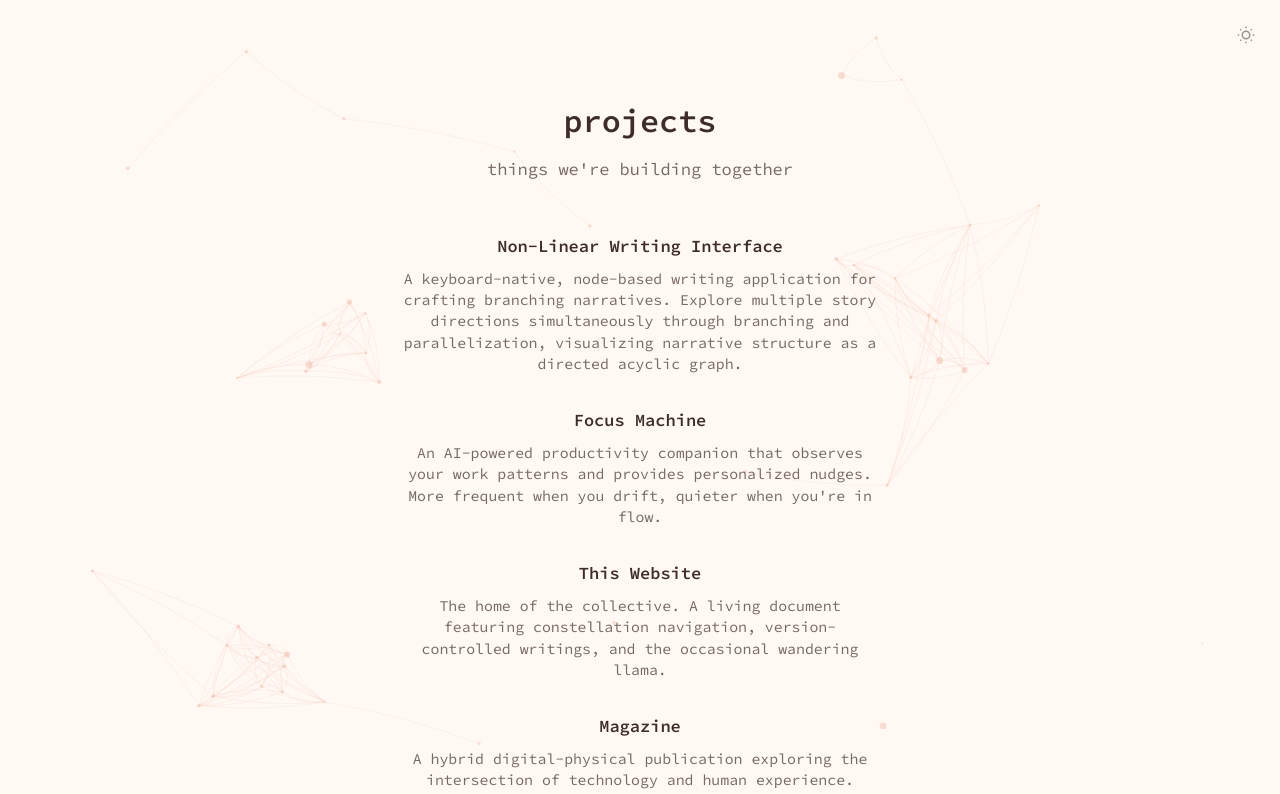
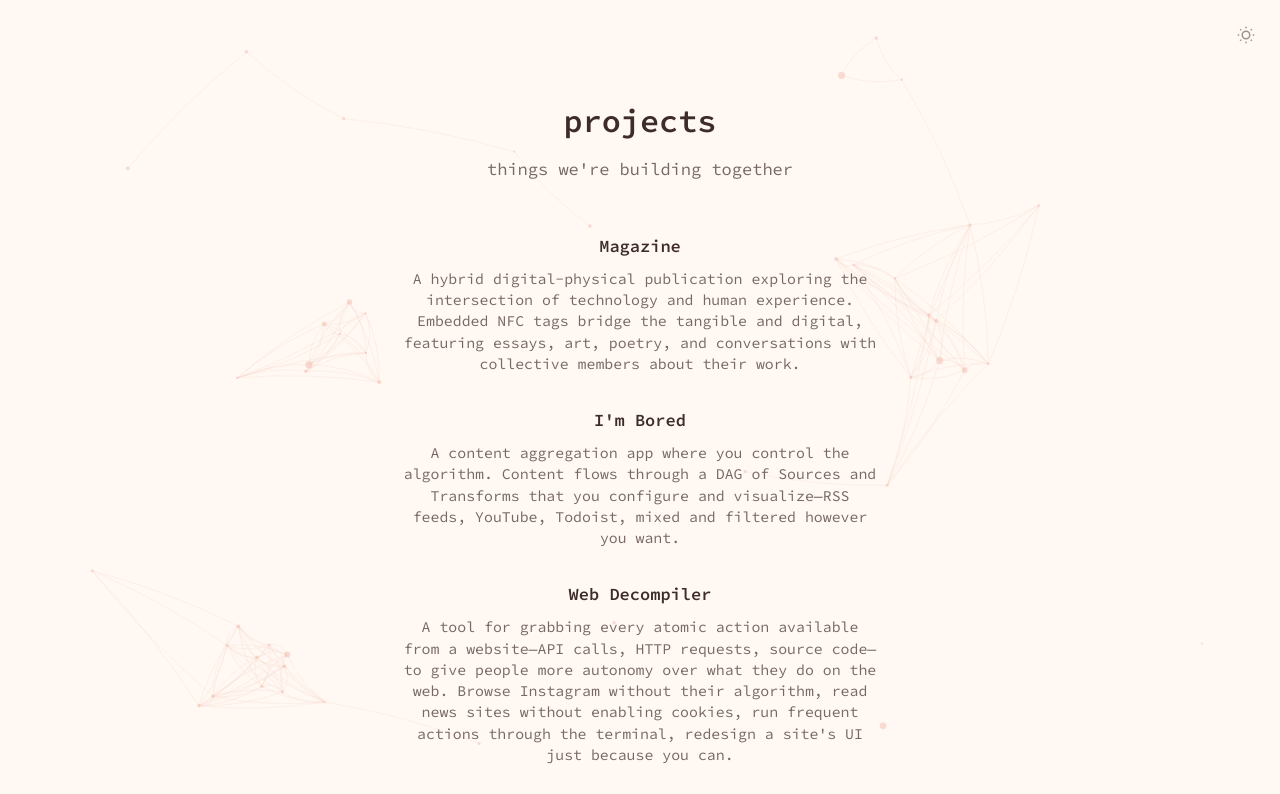
Before and after one commit to EternalRecursion121/idealists-site, a SvelteKit app: page /projects in a window 1280 px wide. Shown: the top 794 px of the page. Built offline with nearby package versions, Linux system fonts and the light colour scheme.

Commit message:
update projects

```diff
--- a/src/routes/projects/+page.server.ts
+++ b/src/routes/projects/+page.server.ts
@@ -14,6 +14,16 @@ function shuffle<T>(array: T[]): T[] {
 }
 
 const projects: Project[] = [
+	{
+		name: 'Web Decompiler',
+		url: null,
+		description: "A tool for grabbing every atomic action available from a website—API calls, HTTP requests, source code—to give people more autonomy over what they do on the web. Browse Instagram without their algorithm, read news sites without enabling cookies, run frequent actions through the terminal, redesign a site's UI just because you can."
+	},
+	{
+		name: "I'm Bored",
+		url: 'https://github.com/EternalRecursion121/im-bored',
+		description: 'A content aggregation app where you control the algorithm. Content flows through a DAG of Sources and Transforms that you configure and visualize—RSS feeds, YouTube, Todoist, mixed and filtered however you want.'
+	},
 	{
 		name: 'Non-Linear Writing Interface',
 		url: 'https://github.com/EternalRecursion121/non-linear-writing-interface',
```
